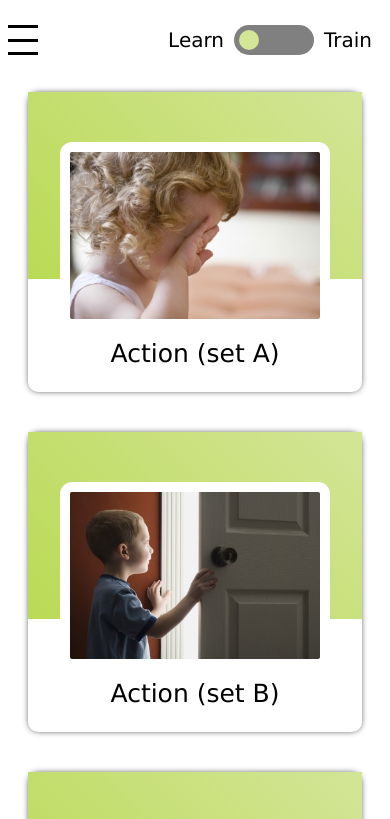
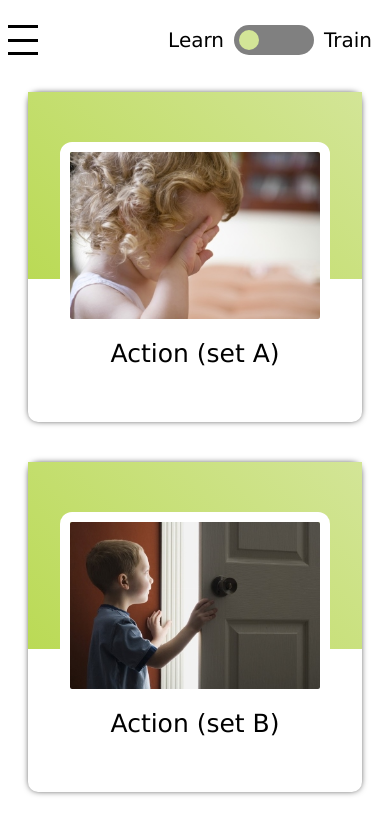
Before and after one commit to Smarrti/rs-projects, a website built with webpack: page english-for-kids/src/index.html in a window 390 px wide. Shown: the top 819 px of the page. Built offline with nearby package versions, Linux system fonts and the light colour scheme; a web font is replaced by a local one.

Commit message:
feat: responsive card added

```diff
--- a/english-for-kids/src/css/abstract/_mixins.scss
+++ b/english-for-kids/src/css/abstract/_mixins.scss
@@ -10,10 +10,10 @@
     @media (min-width: 415px) and (max-width: 768px) { @content; }
 }
 
-@mixin media-phone-big {
-    @media (min-width: 321px) and (max-width: 414px) { @content; }
+@mixin media-phone {
+    @media (min-width: 320px) and (max-width: 360px) { @content; }
 }
 
-@mixin media-phone {
-    @media (max-width: 320px) { @content; }
+@mixin media-mobile {
+    @media (min-width: 320px) and (max-width: 768px) { @content; }
 }
--- a/english-for-kids/src/css/components/_cards.scss
+++ b/english-for-kids/src/css/components/_cards.scss
@@ -10,6 +10,12 @@
 		margin-top: 60px;
 		text-align: center;
 		font-size: 2.5rem;
+	}
+	@include media-mobile {
+		height: 330px;
+	}
+	@include media-phone {
+		height: 300px;
 	}
 }
 
@@ -38,15 +44,21 @@
 
 	&__text {
 		margin-top: 5px;
+		margin-block-start: 0;
+  		margin-block-end: 0;
 	}
 
 	&__rotate {
 		position: relative;
-		top: -70px;
+		top: -45px;
 		left: 300px;
 		width: 35px;
 		height: 43px;
 		background-image: url("../assets/img/rotate.svg");
+		@include media-mobile {
+			margin: auto;
+			position: static;
+		}
 	}
 
 	&_front, &_back {
```
